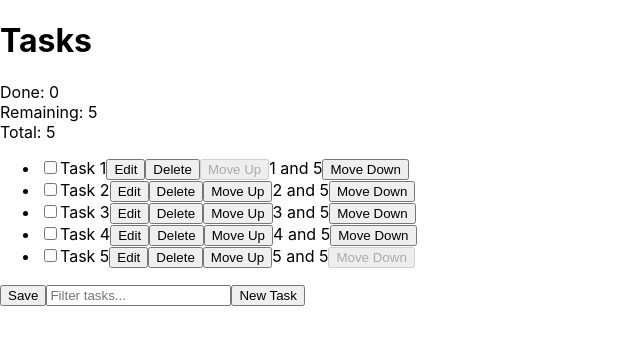
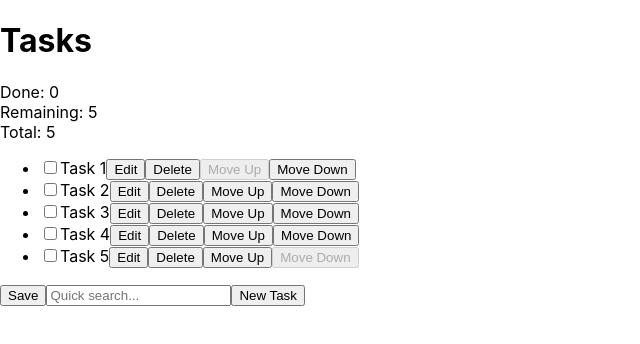
Before and after one commit to Edouard-Pon/react-mobile-project, a React (Create React App) app: page / in a window 1280 px wide. Shown: the top 344 px of the page, without its empty margins (0-640 px from the left). Built offline with nearby package versions, Linux system fonts and the light colour scheme.

Commit message:
Implement search limit

```diff
--- a/src/App.js
+++ b/src/App.js
@@ -18,7 +18,8 @@ class App extends React.Component {
       ],
       filter: '',
       selectedTask: null,
-      isPopupVisible: false
+      isPopupVisible: false,
+      headerOpacity: 1
     };
   }
 
@@ -33,17 +34,29 @@ class App extends React.Component {
   }
 
   taskCount = () => {
-    const done = this.state.tasks.filter(task => task.done).length;
-    const remaining = this.state.tasks.length - done;
+    const tasks = this.filteredTasks();
+    const done = tasks.filter(task => task.done).length;
+    const remaining = tasks.length - done;
     return {done, remaining};
   }
 
-  handleFilterInput = (filter) => {
-    this.setState({ filter: filter });
+  handleSearchInput = (search) => {
+    this.setState({ filter: search });
+
+    if (search.trim().length >= 3) {
+      this.setState({ headerOpacity: 1 });
+    } else if (search.trim().length < 3 && search.trim().length > 0) {
+      this.setState({ headerOpacity: 0.5 });
+    }
   }
 
   filteredTasks = () => {
-    return this.state.tasks.filter(task => task.name.toLowerCase().includes(this.state.filter.toLowerCase()));
+    const { tasks, filter } = this.state;
+    let filteredTasks = tasks;
+    if (filter.trim().length >= 3) {
+      filteredTasks = filteredTasks.filter(task => task.name.toLowerCase().includes(filter.toLowerCase()));
+    }
+    return filteredTasks;
   }
 
   handleTaskStatus = (id, checked) => {
@@ -124,7 +137,11 @@ class App extends React.Component {
   render() {
     return (
       <div className="App">
-        <Header taskCount={this.taskCount()}/>
+        <h1>Tasks</h1>
+        <Header
+          taskCount={this.taskCount()}
+          headerOpacity={this.state.headerOpacity}
+        />
         <ul>
           {this.filteredTasks().map(task => (
             <li key={task.id}>
@@ -139,7 +156,6 @@ class App extends React.Component {
               <button onClick={() => this.displayEditTask(task)}>Edit</button>
               <button onClick={() => this.deleteTask(task.id)}>Delete</button>
               <button disabled={task.order === 1} onClick={() => this.moveTask(task.id, 'up')}>Move Up</button>
-              {task.order} and {this.state.tasks.length}
               <button disabled={task.order === this.state.tasks.length} onClick={() => this.moveTask(task.id, 'down')}>Move Down</button>
             </li>
           ))}
@@ -151,7 +167,7 @@ class App extends React.Component {
           initialTaskName={this.state.selectedTask ? this.state.selectedTask.name : ''}
         />
         <Footer
-          onFilterInput={this.handleFilterInput}
+          onSearchInput={this.handleSearchInput}
           displayAddTask={this.displayAddTask}
           saveToLocalStorage={this.saveToLocalStorage}
         />
--- a/src/Footer.js
+++ b/src/Footer.js
@@ -1,14 +1,14 @@
 import React from 'react';
 
-function Footer({ onFilterInput, displayAddTask, saveToLocalStorage }) {
+function Footer({ onSearchInput, displayAddTask, saveToLocalStorage }) {
   return (
     <div className="Footer">
       <footer className="Footer-footer">
         <button onClick={saveToLocalStorage}>Save</button>
         <input
           type="text"
-          placeholder="Filter tasks..."
-          onChange={event => onFilterInput(event.target.value)}
+          placeholder="Quick search..."
+          onChange={event => onSearchInput(event.target.value)}
         />
         <button onClick={displayAddTask}>New Task</button>
       </footer>
--- a/src/Header.js
+++ b/src/Header.js
@@ -1,8 +1,7 @@
-function Header({ taskCount: {done, remaining}}) {
+function Header({ taskCount: {done, remaining}, headerOpacity }) {
   return (
     <div className="Header">
-      <header className="Header-header">
-        <h1>Tasks</h1>
+      <header className="Header-header" style={{ opacity: headerOpacity }}>
         <div>Done: {done}</div>
         <div>Remaining: {remaining}</div>
         <div>Total: {done + remaining}</div>
```
